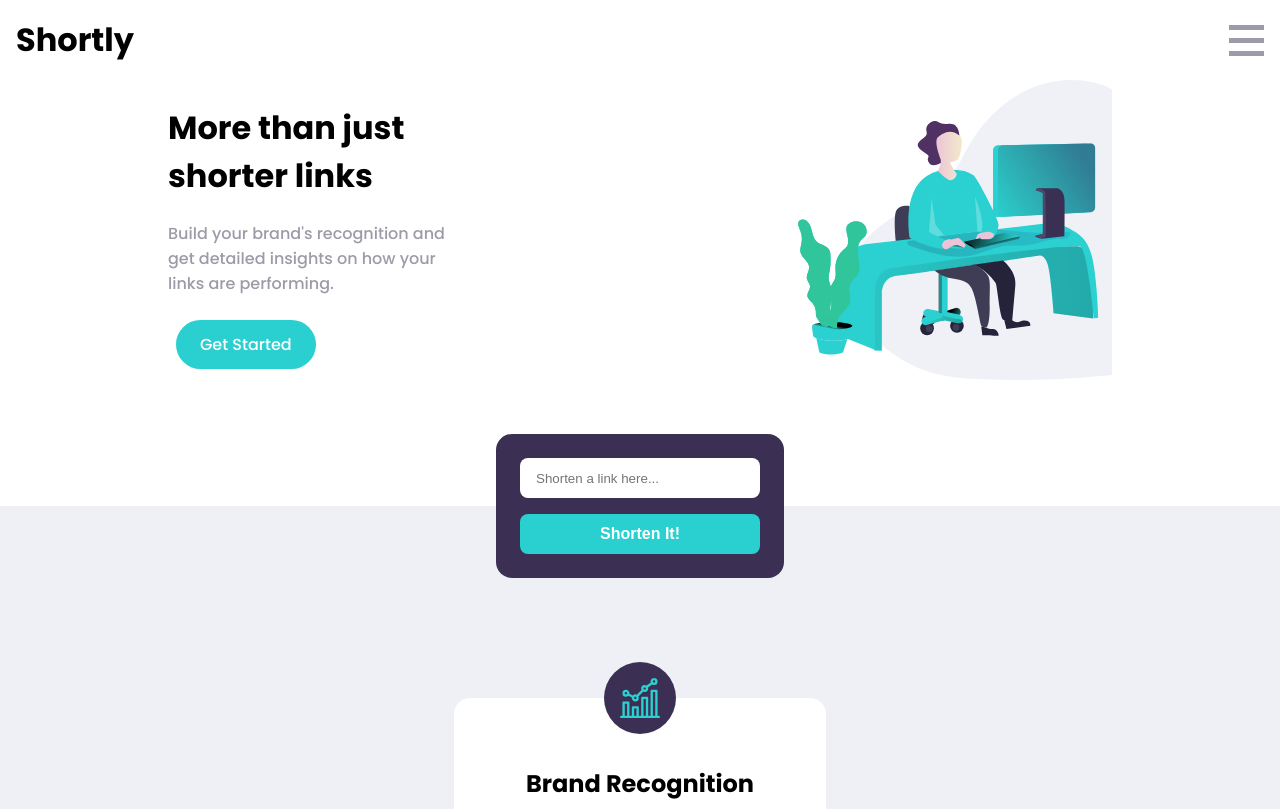
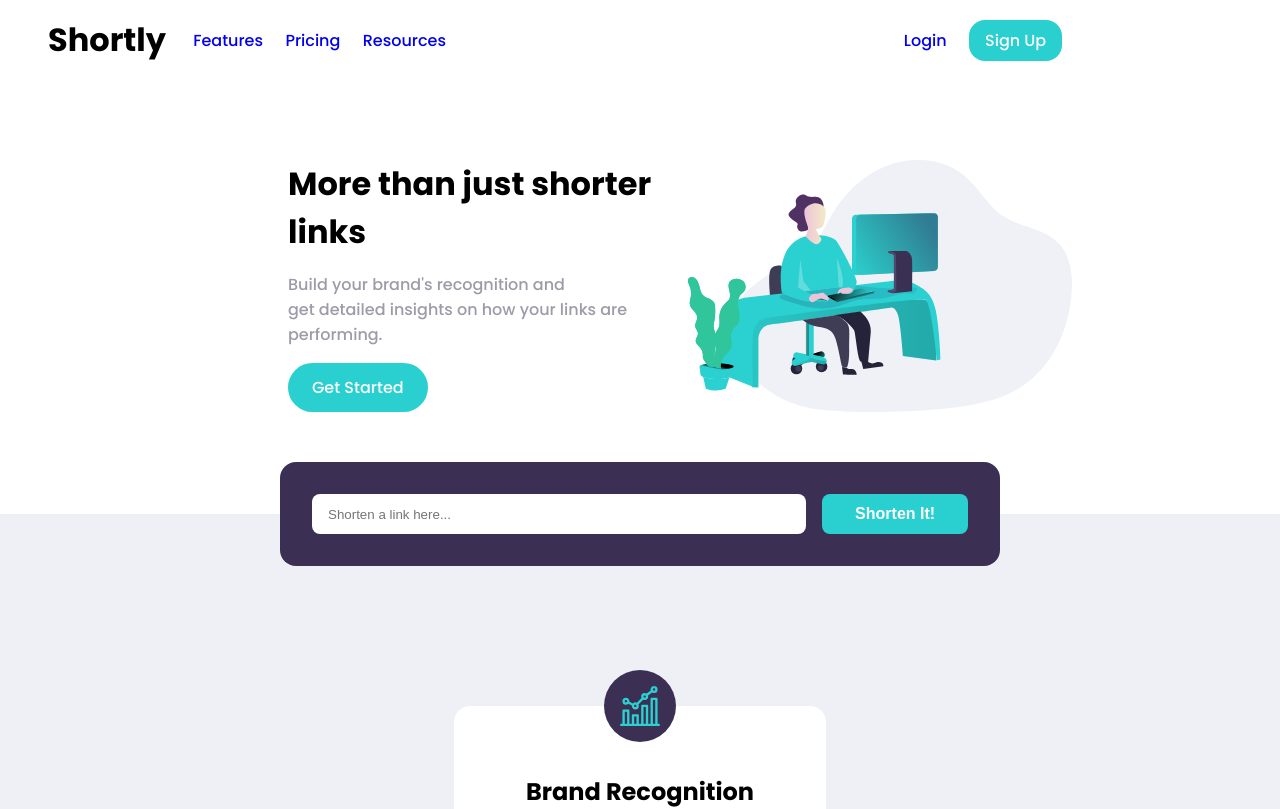
Before and after one commit to Erleh/url-shortener, a React (Vite) app in the folder front-end/: page / in a window 1280 px wide. Shown: the top 809 px of the page. Built offline with nearby package versions, Linux system fonts and the light colour scheme.

Commit message:
Adds desktop styling to nav, call to, and form

```diff
--- a/front-end/src/App.css
+++ b/front-end/src/App.css
@@ -167,7 +167,7 @@ nav .card {
 }
 
 .call-to img {
-  max-width: 27rem;
+  max-width: 20rem;
 }
 
 .call-to .content {
@@ -311,27 +311,94 @@ nav .card {
 
 @media screen and (min-width: 768px){
   /* change nav here */
+  header, main {
+    padding-left: 2rem;
+  }
 
-  /*  */
+  header {
+    padding-right: 2rem;
+  }
+
+  nav ul {
+    width: 100%;
+  }
+
+  #nav-links {
+    width: 100%;
+    justify-self: flex-start;
+  }
+
+  nav ul.container,
+  nav ul .container{
+    flex-direction: row;
+    align-items: center;
+  }
+
+  #nav-links {
+    justify-self: flex-start;
+  }
+
+  #signup-links {
+    justify-self: flex-end;
+    width: 50%;
+  }
+
+  nav .signup {
+    width: 100%;
+    padding: .5rem 1rem;
+  }
 
   /* change call to */
   .container.call-to {
+    margin-top: 4rem;
+    max-width: 64rem;
     flex-direction: row-reverse;
-    max-width: 100%;
-    justify-content: space-around;
+    justify-content: center;
+    overflow: hidden;
   }
 
   .call-to img {
-    max-width: 100%;
+    transform:scale(1.2);
   }
 
   .call-to .content {
+    margin: 1rem;
+    max-width: 26rem;
     text-align: left;
   }
-  /*  */
+
+  .call-to h1 {
+    margin: 0;
+  }
+
+  .call-to a {
+    margin: 0;
+  }
 
   /* change form  */
+  #link-form {
+    max-width: 45rem;
+  }
 
+  #link-form.container {
+    flex-direction: row;
+    justify-content: space-around;
+    align-items: center;
+    padding: 2rem 2rem;
+  }
+
+  #link-form input {
+    width: 100%;
+    margin: 0;
+  }
+
+  #link-form button {
+    width: 30%;
+  }
+
+  #link-form * + button {
+    margin-left: 1rem;
+  }
   /*  */
 
   /* change stats section  */
--- a/front-end/src/App.jsx
+++ b/front-end/src/App.jsx
@@ -1,3 +1,5 @@
+import { useState } from 'react';
+import { useEffect } from 'react';
 import Nav from './components/Nav';
 import CallTo from './components/CallTo';
 import Linker from './components/Linker';
@@ -6,10 +8,28 @@ import CallToBanner from './components/CallToBanner';
 import PageFoot from './components/PageFoot';
 
 function App() {
+  const [screenWidth, setWidth] = useState(window.innerWidth);
+  const minWidth = 768;
+
+  function handleResize () {
+    setWidth(window.innerWidth);
+  }
+
+  // Registers current screen width as a state using side effects
+  useEffect(() => {
+    // Connects to the browser api
+    window.addEventListener("resize", handleResize);
+
+    // Cleanup to disconnect from outside-of-react system
+    return () => {
+      window.removeEventListener("resize", handleResize);
+    }
+  });
+
   return (
     <>
     <header>
-      <Nav />
+      <Nav screenWidth={screenWidth} minWidth={minWidth}/>
     </header>
     <main>
       <CallTo />
--- a/front-end/src/components/Nav.jsx
+++ b/front-end/src/components/Nav.jsx
@@ -1,4 +1,10 @@
 import { useState } from 'react'
+
+function Title({title}) {
+    return (
+        <p className="title">{title}</p>
+    )
+}
 
 function HamburgerIcon({clicked, active}) {
     return (
@@ -12,7 +18,7 @@ function HamburgerIcon({clicked, active}) {
     )
 }
 
-function Link({label, link, active, classes=""}) {
+function Link({label, link, active=true, classes=""}) {
     return (
         <li>
             <a href={link} className={(!active ? "invisible " : "") + classes}>{label}</a>
@@ -20,7 +26,7 @@ function Link({label, link, active, classes=""}) {
     )
 }
 
-function LinkList({active}) {
+function HamList({active}) {
     return (
         <ul className={(active ? "active" : "inactive") + " container card"}>
             <Link label="Features" link="./" active={active}/>
@@ -30,12 +36,6 @@ function LinkList({active}) {
             <Link label="Login" link="./" active={active}/>
             <Link label="Sign Up" link="./" classes="signup" active={active}/>
         </ul>
-    )
-}
-
-function Title({title}) {
-    return (
-        <p className="title">{title}</p>
     )
 }
 
@@ -50,18 +50,49 @@ function Hamburger() {
     // Place hamburger icon in div
     return (
         <>
+        <Title title="Shortly"/>
         <HamburgerIcon clicked={handleClick} active={pressed}/>
-        <LinkList active={pressed}/>
+        <HamList active={pressed}/>
         </>
     )
 }
 
-export default function Nav() {
+function ClassicLinks() {
+    return (
+        <>
+        <ul className={"container"}>
+            <div id="nav-links" className={"container"}>
+                <Link label="Features" link="./"/>
+                <Link label="Pricing" link="./"/>
+                <Link label="Resources" link="./"/>
+            </div>
+            <div id="signup-links" className={"container"}>
+                <Link label="Login" link="./"/>
+                <Link label="Sign Up" link="./" classes="signup"/>
+            </div>
+        </ul>
+        </>
+    )
+}
+
+function ClassicNav() {
+    return (
+        <>
+            <Title title="Shortly"/>
+            <ClassicLinks />
+        </>
+    )
+}
+
+export default function Nav({screenWidth, minWidth}) {
     return (
         <>
         <nav className="container">
-            <Title title="Shortly"/>
-            <Hamburger />
+            {
+                screenWidth <= minWidth ?
+                <Hamburger /> :
+                <ClassicNav />
+            }
         </nav>
         </>
     )
```
Also changed, not shown: front-end/src/images/illustration-working.svg, front-end/src/index.css (added).
